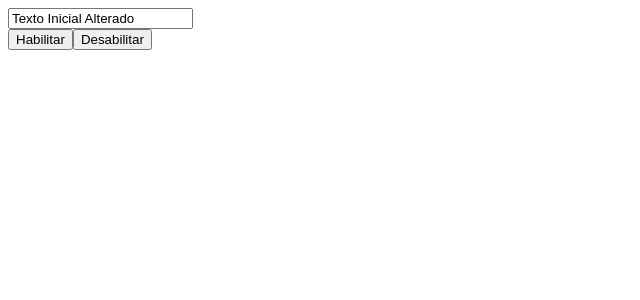
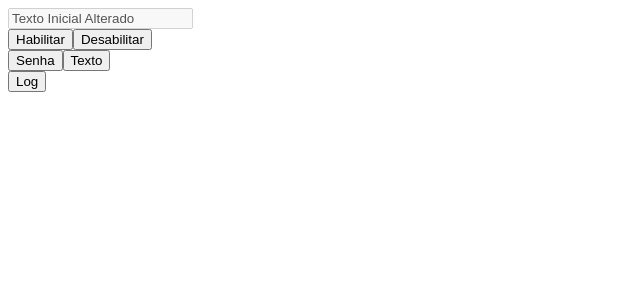
Before and after one commit to leticiareginajf/treinamento, an Angular app in the folder treinamento/: page / in a window 1280 px wide. Shown: the top 300 px of the page, without its empty margins (0-640 px from the left). Built offline with nearby package versions, Linux system fonts and the light colour scheme.

Commit message:
value input text

```diff
--- a/treinamento/src/app/app.component.html
+++ b/treinamento/src/app/app.component.html
@@ -6,3 +6,13 @@
 
 <button (click)="enableInput()">Habilitar</button>
 <button (click)="disableInput()">Desabilitar</button>
+
+<br />
+
+<button (click)="setPasswordTypeInput()">Senha</button>
+<button (click)="setTextTypeInput()">Texto</button>
+
+
+<br />
+
+<button (click)="logInputText()">Log</button>
--- a/treinamento/src/app/app.component.ts
+++ b/treinamento/src/app/app.component.ts
@@ -8,7 +8,7 @@ import { Component } from '@angular/core';
 export class AppComponent {
   inputText = "Texto Inicial Alterado";
   inputType = "text";
-  isDisabled = false;
+  isDisabled = true;
 
 
 
@@ -21,4 +21,20 @@ export class AppComponent {
       this.isDisabled = true;
 
   }
+
+  setPasswordTypeInput(){
+    this.inputType = 'password';
+  }
+
+  setTextTypeInput(){
+    this.inputType = 'text'
+  }
+
+
+  logInputText(){
+
+
+    console.log(this.inputText);
+
+  }
 }
```
